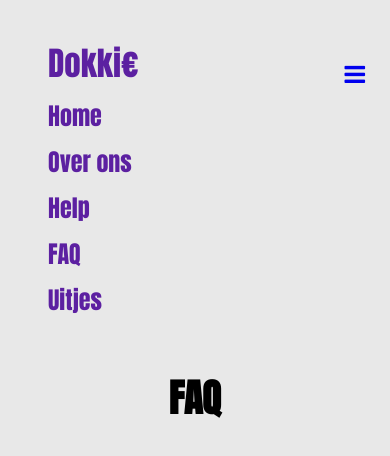
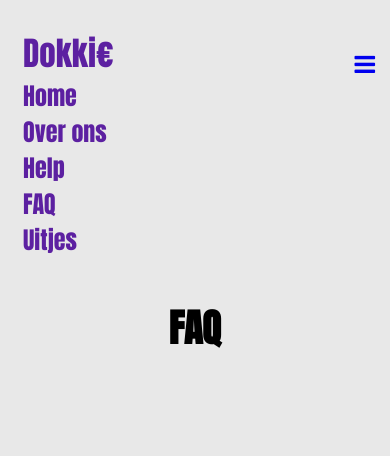
Before and after one commit to roan200314/Dokkie, a website built with Vite: page wwwroot/faq.html in a window 390 px wide. Both pictures are taken after a click on the link 364 px from the left and 47 px from the top of the page. Built offline with nearby package versions, Linux system fonts and the light colour scheme.

Commit message:
classnamen veranderd

```diff
--- a/src/javascript.js
+++ b/src/javascript.js
@@ -6,7 +6,7 @@
 // function app() {
 //     console.log("Hello world from JavaScript!");
 // }
-function myFunction() {
+function navbarResponsive() {
     const x = document.getElementById("mynavbar");
     if (x.className === "navbar") {
         x.className += " responsive";
--- a/wwwroot/assets/css/navbar.css
+++ b/wwwroot/assets/css/navbar.css
@@ -94,13 +94,17 @@
            .navbar.responsive {
             width: 100%;
             height: 100%;
-            /* background-color: red; */
             margin: 0px;
+           }
+
+           .topnav a {
+            padding-left: 0px;
+            margin-left: 0px;
            }
 
 
            .navbar.responsive a {
             display: block;
-            margin: 10px;
+
            }
         }
--- a/wwwroot/faq.html
+++ b/wwwroot/faq.html
@@ -37,7 +37,7 @@
                 <a href="registreren.html">Registreren</a>
             </div>
             <div class="respdiv">
-                <a href="javascript:void(0);" class="icon" onclick="myFunction()">
+                <a href="javascript:void(0);" class="icon" onclick="navbarResponsive()">
                     <i class="fa fa-bars"></i>
                 </a>
             </div>
```
Also changed, not shown: wwwroot/help.html (+1 -1 lines), wwwroot/index.html (+1 -1 lines), wwwroot/inloggen.html (+1 -1 lines), wwwroot/overons.html (+1 -1 lines), wwwroot/registreren.html (+1 -1 lines), wwwroot/uitje.html (+1 -1 lines), wwwroot/uitjeBewerk.html (+1 -1 lines), wwwroot/uitjeJoin.html (+1 -1 lines).
